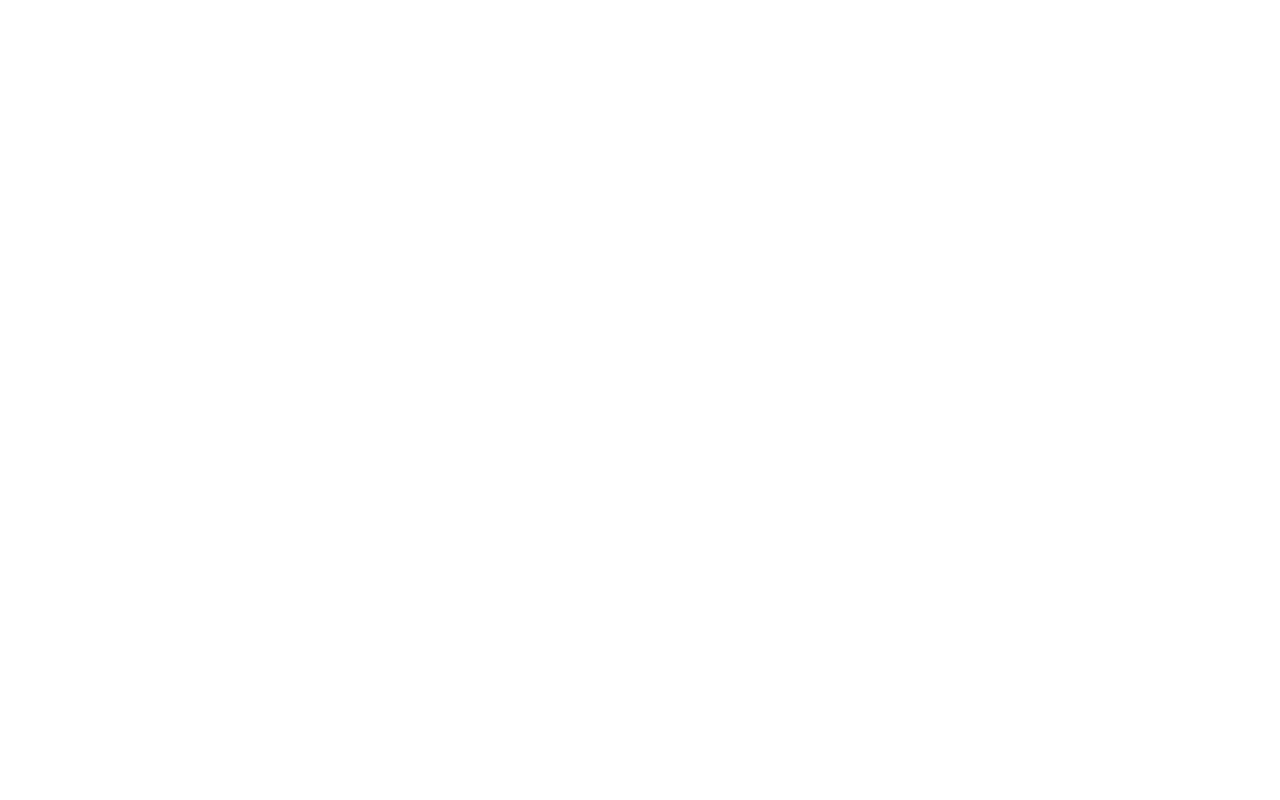
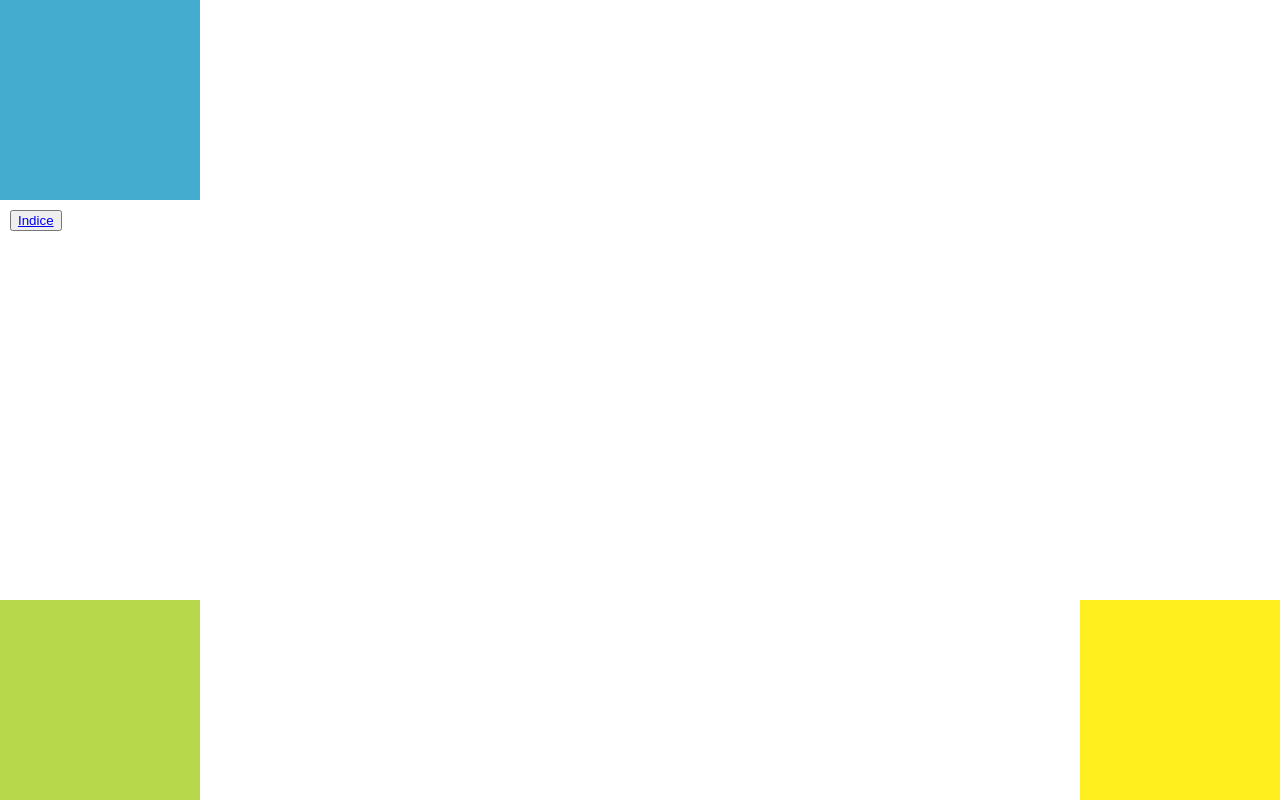
Before and after one commit to Srta-Iny/positioning, a plain HTML site: page parte5/index.html in a window 1280 px wide. Drawn offline with Linux system fonts and the light colour scheme.

Commit message:
realice los ejercicios 4 5 6 con position

```diff
--- a/parte4/css/main.css
+++ b/parte4/css/main.css
@@ -1 +1,23 @@
 /* Pon tu código css aqui */
+ body{
+	margin:0;
+	padding:0;
+}
+button{
+	margin:10px;
+}
+.caja{
+	width:200px;
+	height:200px;
+	position:relative;
+}
+.rojo{
+	background-color:#EE3E64;
+}
+.azul{
+	background-color: #44ACCF;
+	left:200px;
+}
+.verde{
+	background-color:#B7D84B;
+}
--- a/parte5/css/main.css
+++ b/parte5/css/main.css
@@ -1 +1,34 @@
 /* Pon tu código css aqui */
+body{
+	margin:0;
+	padding:0;
+}
+button{
+	margin:10px;
+}
+.caja{
+	width:200px;
+	height:200px;
+	position:absolute;
+}
+.rojo{
+	background-color:#EE3E64;
+	left: 0px;
+	top: 0px;
+}
+.azul{
+	background-color: #44ACCF;
+	right: 0px;
+	top: 0px;
+	position: relative;
+}
+.verde{
+	background-color:#B7D84B;
+	left: 0px;
+	bottom: 0px;
+}
+.amarilla {
+	background-color: #FFEF1E;
+	right: 0px;
+	bottom: 0px;
+}
--- a/parte5/index.html
+++ b/parte5/index.html
@@ -1,11 +1,19 @@
-<!DOCTYPE html>
+ <!DOCTYPE html>
 <html lang="en">
 <head>
 	<meta charset="UTF-8">
-	<title>Document</title>
+	<title>Positioning</title>
 	<!-- Pon tu codigo aqui -->
+    <link rel="stylesheet" type="text/css"  href="css/main.css">
 </head>
 <body>
 	<!-- Pon tu codigo aqui -->
+    <div class="caja rojo"></div>
+    <div class="caja azul"></div>
+    <div class="caja verde"></div>
+    <div class="caja amarilla"></div>
+    <button>
+		<a href="../index.html">Indice</a>
+	</button>
 </body>
 </html>
--- a/parte6/css/main.css
+++ b/parte6/css/main.css
@@ -1 +1,27 @@
 /* Pon tu código css aqui */
+body{
+	margin:0;
+	padding:0;
+}
+button{
+	margin:10px;
+}
+.caja{
+	width:200px;
+	height:200px;
+	position:static;
+}
+.rojo{
+	background-color:#EE3E64;
+}
+.azul{
+	background-color: #44ACCF;
+	position: absolute;
+	left: 200px;
+}
+.verde{
+	background-color:#B7D84B;
+}
+.amarilla{
+	background-color: #FFEF1E;
+}
```
Also changed, not shown: index.html (+1 -1 lines), parte4/index.html (+11 -2 lines), parte6/index.html (+10 -2 lines), 1 other file.
